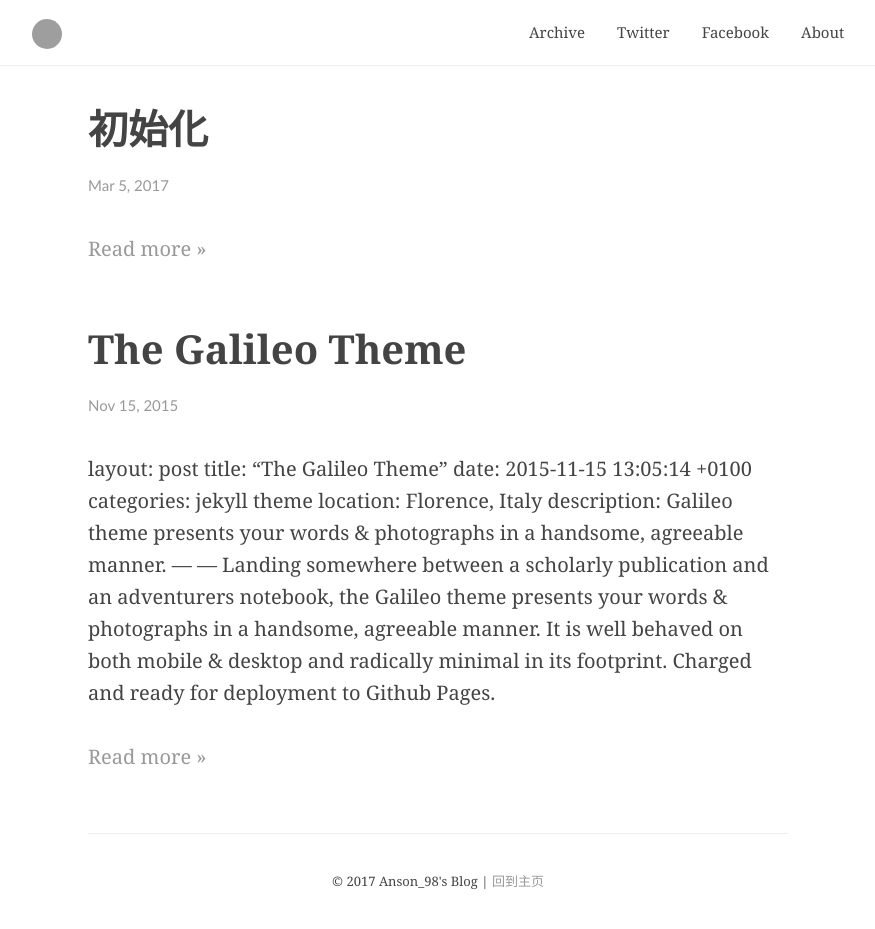
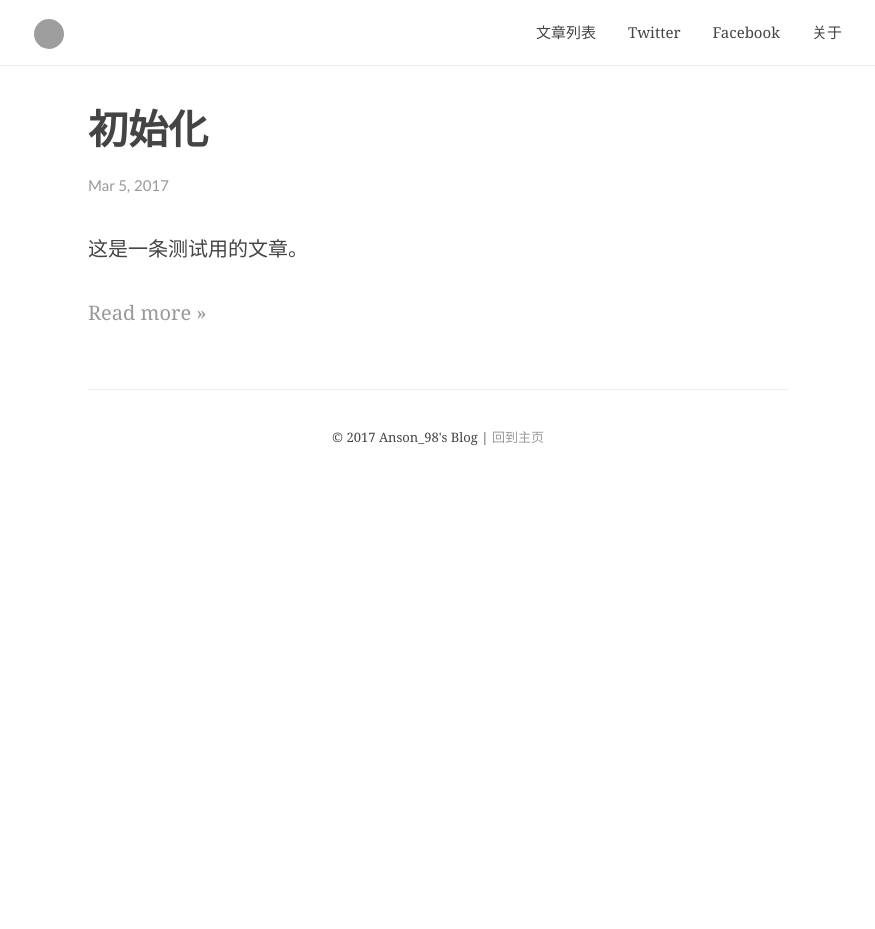
Before and after one commit to Anson98/studylog, a Jekyll site: the page built from index.html, in a window 1280 px wide. Shown: the whole page, without its empty margins (202-1077 px from the left). Built offline with Jekyll 4.4.1, drawn with Linux system fonts in a browser that asks for light colours; comment, search, counter and statistics services are not loaded; after the commit the page ends 900 px from its top, so only the background shows below that; grey boxes are pictures that could not be loaded.

Commit message:
change language

```diff
--- a/_includes/footer.html
+++ b/_includes/footer.html
@@ -1,6 +1,6 @@
 <footer class="footer">
 	<div class="col" align="left">
-		© 2017 {{ site.title }} | <a href="{{ site.baseurl }}/" class="subscribe">
+		© 2017  {{ site.title }} | <a href="{{ site.baseurl }}/" class="subscribe">
         回到主页</a>
 	</div>
 </footer>
--- a/_includes/header.html
+++ b/_includes/header.html
@@ -13,11 +13,11 @@
     {% endif %}
 
     <nav class="header__nav" role="navigation">
-      <a href="{{ site.baseurl }}/archive/" class="header__link">Archive</a>
+      <a href="{{ site.baseurl }}/archive/" class="header__link">文章列表</a>
       <a href="http://twitter.com/{{ site.twitter_username }}" class="header__link" target="_blank">Twitter</a>
       <!-- <a href="http://github.com/{{ site.github_username }}" class="header__link" target="_blank">Github</a> -->
       <a href="http://facebook.com/{{ site.facebook_username }}" class="header__link" target="_blank">Facebook</a>
-      <a href="{{ site.baseurl }}/about/" class="header__link">About</a>
+      <a href="{{ site.baseurl }}/about/" class="header__link">关于</a>
     </nav>
   </header>
 
--- a/_posts/2015-11-15-the-galileo-theme.markdown
+++ /dev/null
@@ -1,11 +0,0 @@
-layout: post
-title:  "The Galileo Theme"
-date:   2015-11-15 13:05:14 +0100
-categories: jekyll theme
-location: Florence, Italy
-description: Galileo theme presents your words & photographs in a handsome, agreeable manner.
----
----
-Landing somewhere between a scholarly publication and an adventurers notebook, the Galileo theme presents your words & photographs in a handsome, agreeable manner. It is well behaved on both mobile & desktop and radically minimal in its footprint. Charged and ready for deployment to Github Pages.
-
-Suitable for shortform, longform, and probably even waveform. It is purpose-built to accomodate photographic content wonderfully and lends itself well to journaling your sojourn.
--- a/_posts/2017-03-05-initialize.md
+++ b/_posts/2017-03-05-initialize.md
@@ -2,3 +2,4 @@
 layout: post
 title:  "初始化"
 ---
+这是一条测试用的文章。
```
